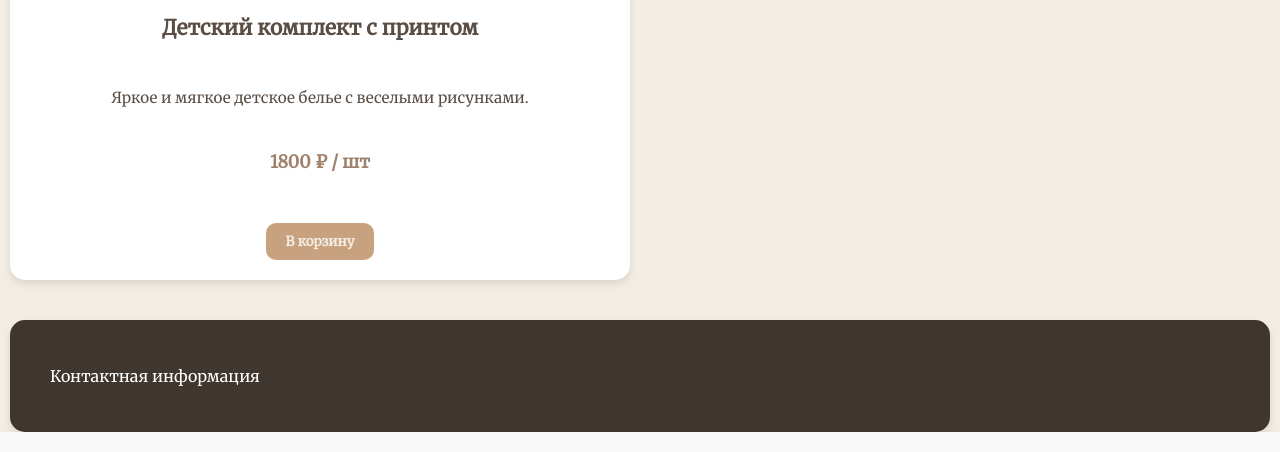
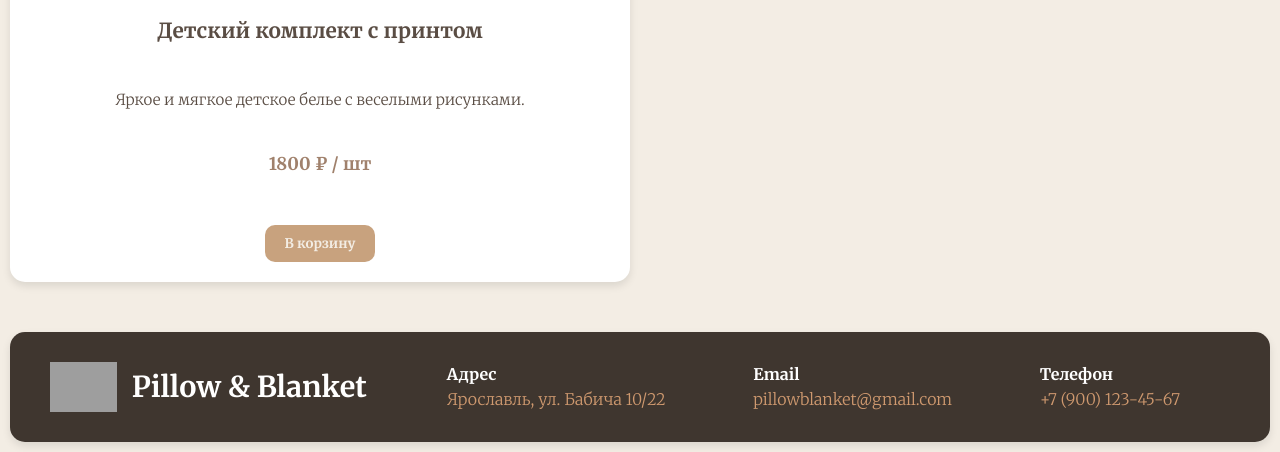
Before and after one commit to Crucio-o/pr, a PHP site: page /products.php in a window 1280 px wide. Shown: the part 1514-1966 px from the top of the page. Run offline with PHP 8.4, Linux system fonts and the light colour scheme; data comes from the database, SQL or seed files in the repository; grey boxes are pictures that could not be loaded.

Commit message:
Update products.php

```diff
--- a/products.php
+++ b/products.php
@@ -48,14 +48,16 @@ $products = $stmt->fetchAll();
     <title>Товары</title>
     <link rel="icon" href="img/logo.png">
     <link rel="stylesheet" href="styles/style-prod.css">
-    <link href="https://fonts.googleapis.com/css2?family=Merriweather&family=Playfair+Display&family=Poppins:wght@400;600&display=swap" rel="stylesheet">
+    <link href="https://fonts.googleapis.com/css2?family=Playfair+Display:wght@400;700&family=Merriweather:wght@300;700&family=Poppins:wght@300;600&display=swap" rel="stylesheet">
 </head>
 <body>
-
+<div class="wrapper">
 <header>
     <div class="logo">
+        <a href="index.php" style="text-decoration: none; color: inherit; display: flex; align-items: center;">
             <img src="img/logo.png">
             Pillow & Blanket
+        </a>
     </div>
     <button class="menu-button" onclick="toggleMenu()">☰ Меню</button>
     <nav>
@@ -74,11 +76,26 @@ $products = $stmt->fetchAll();
             <li><a href="index.php#search">Поиск</a></li>
             <li><a href="index.php#contacts">Контакты</a></li>
         </ul>
+        <div class="menu-dropdown" id="menuDropdown">
+        <?php if (isset($_SESSION['user_email'])): ?>
+                <a href="account.php">Личный кабинет (<?php echo $_SESSION['user_email']; ?>)</a>
+                <a href="set_of_products.php">Корзина</a>
+                <a href="zakaz.php">Заказы</a>
+            <?php else: ?>
+                <a href="index.php">На главную</a>
+                <a href="registration.php">Регистрация</a>
+                <a href="index.php#auth">Авторизация</a>
+            <?php endif; ?>
+            <a href="index.php#about">О нас</a>
+            <a href="products.php">Товары</a>
+            <a href="index.php#search">Поиск</a>
+            <a href="index.php#contacts">Контакты</a>
+        </div>
     </nav>
 </header>
-
+<main>
+<h1 id="our-prod">Наши товары</h1>
 <section class="products-section">
-    <h2>Наши товары</h2>
     <form method="get" action="products.php" class="search-form">
         <input type="text" name="q" value="<?= htmlspecialchars($query) ?>" placeholder="Поиск по товарам">
         <button type="submit">Поиск</button>
@@ -99,17 +116,34 @@ $products = $stmt->fetchAll();
                 </div>
             <?php endforeach; ?>
         <?php else: ?>
-            <p>Ничего не найдено</p>
+            <p id="nothing">Ничего не найдено</p>
         <?php endif; ?>
     </div>
 </section>
-
+</main>
 <footer>
-    <div class="contacts">
-        <p>Контактная информация</p>
+    <div class="footer-container">
+        <div class="footer-logo">
+            <img src="img/logo_negate.png" alt="Pillow & Blanket">
+            <span class="company-name">Pillow & Blanket</span>
+        </div>
+        <div class="footer-contacts">
+            <div class="contact-item">
+                <span class="label">Адрес</span>
+                <span class="value">Ярославль, ул. Бабича 10/22</span>
+            </div>
+            <div class="contact-item">
+                <span class="label">Email</span>
+                <a href="" class="value">pillowblanket@gmail.com</a>
+            </div>
+            <div class="contact-item">
+                <span class="label">Телефон</span>
+                <a href="" class="value">+7 (900) 123-45-67</a>
+            </div>
+        </div>
     </div>
 </footer>
-
+</div>
 <script>
     function toggleMenu() {
             const menu = document.getElementById("menuDropdown");
```
Lines whose indentation alone changed are shown as unchanged.
